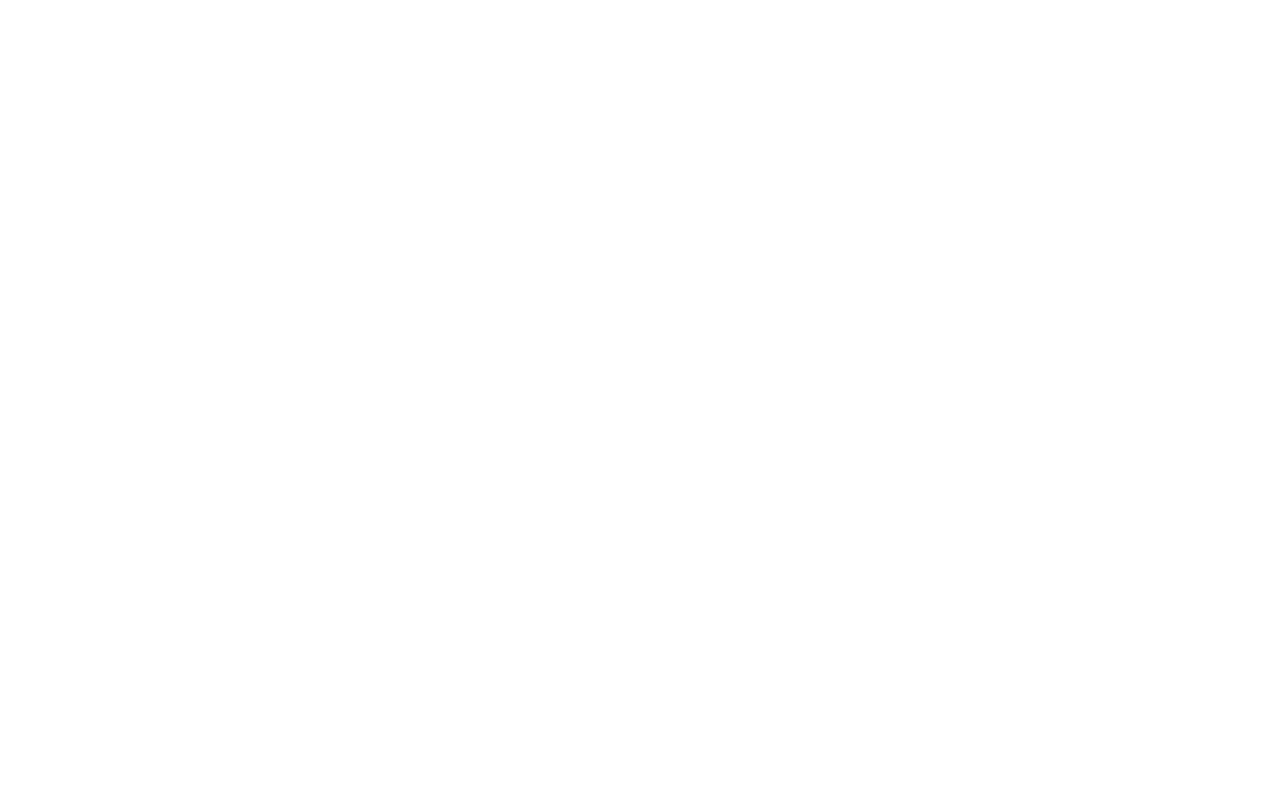
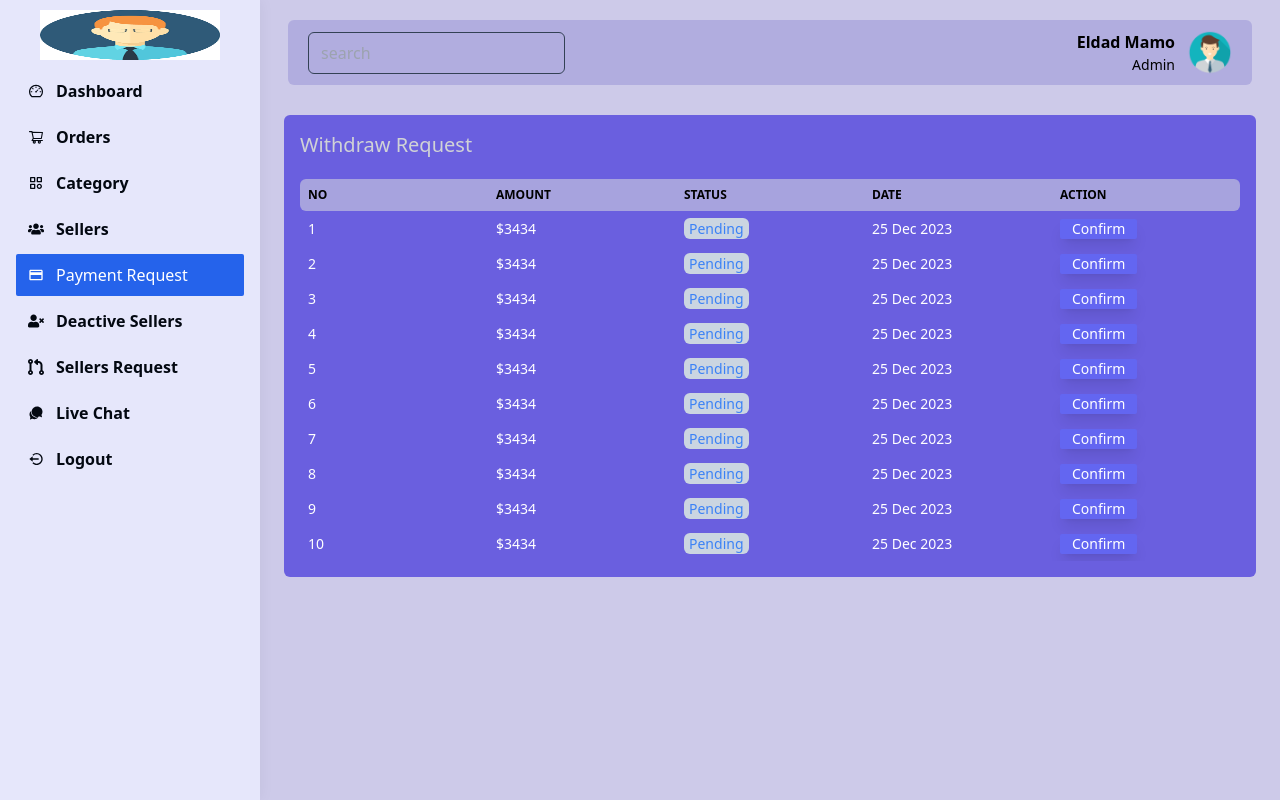
Before and after one commit to eldadmamo/Ecommerce, a React (Vite) app in the folder dashboard/: page /admin/dashboard/payment-request in a window 1280 px wide. Before the commit this address had no page. Built offline with nearby package versions, Linux system fonts and the light colour scheme.

Commit message:
Payment Request

```diff
--- a/dashboard/src/router/routes/adminRoutes.jsx
+++ b/dashboard/src/router/routes/adminRoutes.jsx
@@ -4,6 +4,7 @@ const AdminDashboard = lazy(()=> import('../../views/admin/AdminDashboard'))
 const Orders = lazy(() => import('../../views/admin/Orders'))
 const Category = lazy(()=> import('../../views/admin/Category'))
 const Sellers = lazy(()=> import('../../views/admin/Sellers'))
+const PaymentRequest = lazy(()=> import('../../views/admin/PaymentRequest'))
 
 export const adminRoutes = [
     {
@@ -25,5 +26,10 @@ export const adminRoutes = [
         path:'admin/dashboard/sellers',
         element: <Sellers/>,
         role: 'admin'
+    },
+    {
+        path:'admin/dashboard/payment-request',
+        element: <PaymentRequest/>,
+        role: 'admin'
     }
 ]
--- /dev/null
+++ b/dashboard/src/views/admin/PaymentRequest.jsx
@@ -0,0 +1,86 @@
+import { forwardRef } from "react";
+import {FixedSizeList as List} from "react-window"
+
+function handleOnWheel({deltaY}){
+    console.log('handleOnWheel', deltaY);
+}
+
+const outerElementType = forwardRef((props,ref) => (
+    <div ref={ref} onWheel={handleOnWheel} {...props}/>
+))
+
+const PaymentRequest = () => {
+
+    const array = [1,2,3,4,5,6,7,8,9,10]
+
+    const Row = ({index,style}) => {
+       return (
+        <div style={style} className="flex text-sm text-white font-medium">
+            <div className="w-[25%] p-2 whitespace-nowrap">
+                {index + 1}
+            </div>
+            <div className="w-[25%] p-2 whitespace-nowrap">
+                $3434
+            </div>
+            <div className="w-[25%] p-2 whitespace-nowrap">
+                <span className="py-[1px] px-[5px] bg-slate-300 text-blue-500 rounded-md text-sm">
+                    Pending
+                </span>
+            </div>
+            <div className="w-[25%] p-2 whitespace-nowrap">
+                25 Dec 2023
+            </div>
+            <div className="w-[25%] p-2 whitespace-nowrap">
+                <button className="bg-indigo-500 shadow-lg hover:shadow-indigo-500/50 px-3 py-[2px cursor-pointer text-white rounded-sm text-sm]">Confirm</button>
+            </div>
+
+        </div>
+       )
+    }
+
+
+
+    return (
+        <div className="px-2 lg:px-6 py-5">
+            <div className="w-full p-4 bg-[#6a5fdf] rounded-md">
+                <h2 className="text-xl font-medium pb-5 text-[#d0d2d6]">Withdraw Request</h2>
+               <div className="w-full">
+                <div className="w-full overflow-x-auto">
+                    <div className="flex bg-[#a7a3de] uppercase text-xs font-semibold min-w-[340px] rounded-md">
+                        <div className="w-[25%] p-2">
+                           No
+                        </div>
+                        <div className="w-[25%] p-2">
+                           Amount
+                        </div>
+                        <div className="w-[25%] p-2">
+                           Status
+                        </div>
+                        <div className="w-[25%] p-2">
+                          Date
+                        </div>
+                        <div className="w-[25%] p-2">
+                           Action
+                        </div>
+                    </div>
+                    {
+                        <List
+                        style={{minWidth: '340px'}}
+                        className="List"
+                        height={350}
+                        itemCount={1000}
+                        itemSize={35}
+                        outerElementType={outerElementType}
+                        >
+                            {Row}
+                        </List>
+                    }
+                </div>
+               </div>
+            </div>
+
+        </div>
+    );
+};
+
+export default PaymentRequest;
```
